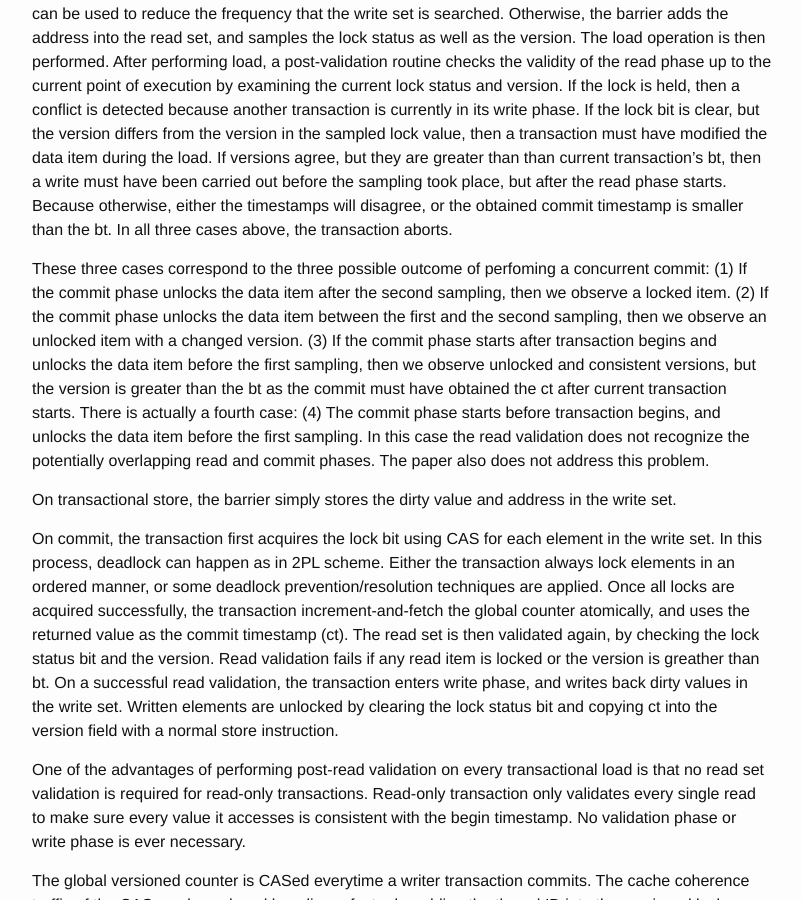
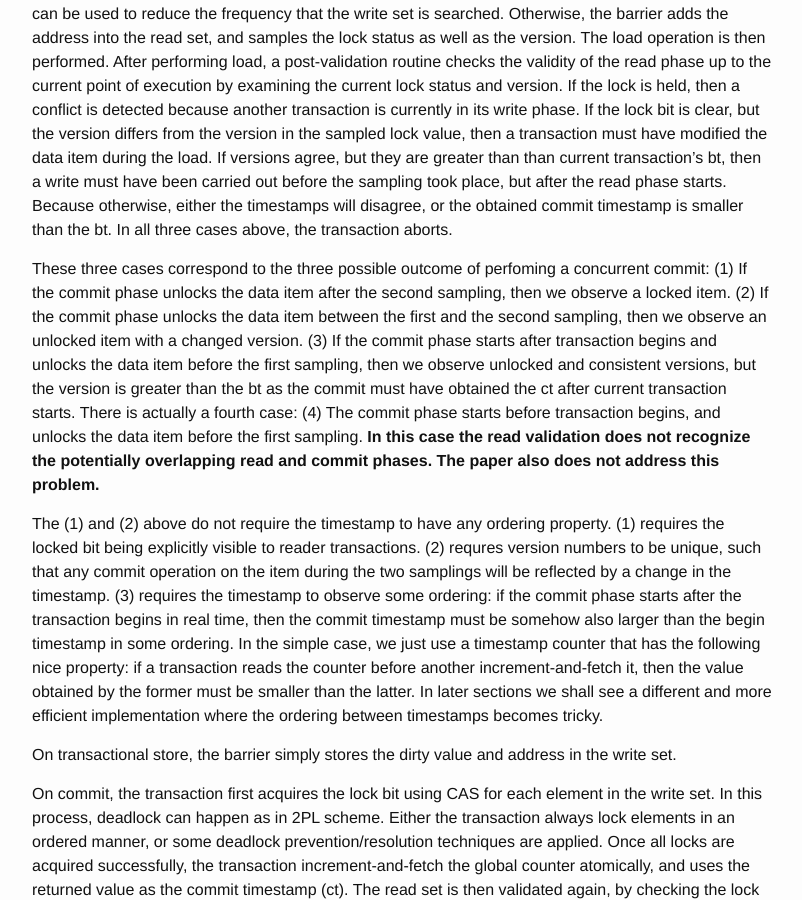
Before and after one commit to wangziqi2013/wangziqi2013.github.io, a Jekyll site: the page built from _posts/2018-03-18-Transactional-Locking-II.markdown, in a window 1280 px wide and 900 px high, scrolled down 1198 px. Shown: the whole window, without its empty margins (238-1040 px from the left). Built offline with Jekyll 4.4.1, drawn with Linux system fonts in a browser that asks for light colours.

Commit message:
Adding timestamp requirement

```diff
--- a/_posts/2018-03-18-Transactional-Locking-II.markdown
+++ b/_posts/2018-03-18-Transactional-Locking-II.markdown
@@ -60,8 +60,18 @@ unlocked item with a changed version. (3) If the commit phase starts after trans
 and unlocks the data item before the first sampling, then we observe unlocked and consistent versions,
 but the version is greater than the bt as the commit must have obtained the ct after current transaction starts.
 There is actually a fourth case: (4) The commit phase starts before transaction begins, and unlocks the data item
-before the first sampling. In this case the read validation does not recognize the potentially overlapping
-read and commit phases. The paper also does not address this problem.
+before the first sampling. **In this case the read validation does not recognize the potentially overlapping
+read and commit phases. The paper also does not address this problem.**
+
+The (1) and (2) above do not require the timestamp to have any ordering property. (1) requires the locked
+bit being explicitly visible to reader transactions. (2) requres version numbers to be unique, such that any
+commit operation on the item during the two samplings will be reflected by a change in the timestamp.
+(3) requires the timestamp to observe some ordering: if the commit phase starts after the transaction begins
+in real time, then the commit timestamp must be somehow also larger than the begin timestamp in some ordering.
+In the simple case, we just use a timestamp counter that has the following nice property: if a transaction
+reads the counter before another increment-and-fetch it, then the value obtained by the former must be smaller
+than the latter. In later sections we shall see a different and more efficient implementation where the
+ordering between timestamps becomes tricky.
 
 On transactional store, the barrier simply stores the dirty value and address in the write set.
 
```
